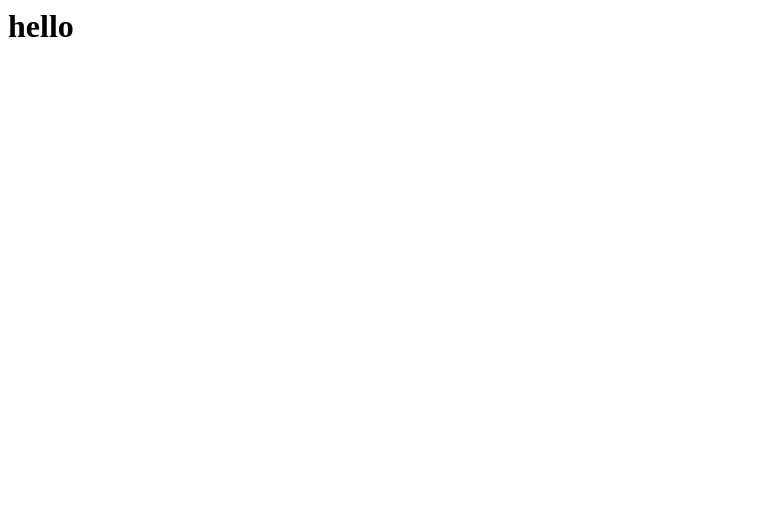
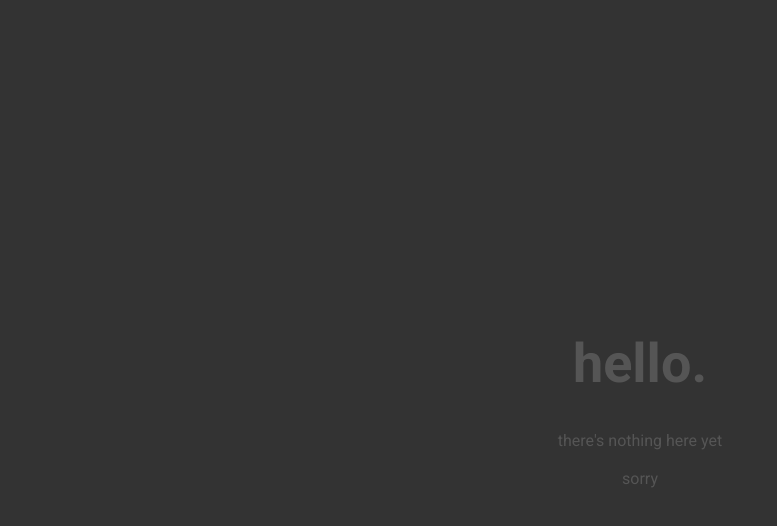
Before and after one commit to JamieBarnes964/JamieBarnes964.github.io, a plain HTML site: page index.html in a window 1280 px wide. Shown: the whole page, without its empty margins (0-777 px from the left). Drawn offline with Linux system fonts and the light colour scheme.

Commit message:
Added centering and additional text

```diff
--- a/index.html
+++ b/index.html
@@ -1 +1,19 @@
-<H1>hello</H1>
+<!DOCTYPE html>
+<html>
+    <link rel="preconnect" href="https://fonts.googleapis.com">
+    <link rel="preconnect" href="https://fonts.gstatic.com" crossorigin>
+    <link href="https://fonts.googleapis.com/css2?family=Roboto:wght@400;700&display=swap" rel="stylesheet">
+    <link rel="stylesheet" href="styles.css">
+    <body>
+        <div class="parent">
+            <div class="child">
+                <h1>hello.</h1>
+                <p>
+                    there's nothing here yet
+                    <br><br>
+                    sorry
+                </p>
+            </div>
+        </div>
+    </body>
+</html>
--- /dev/null
+++ b/styles.css
@@ -0,0 +1,31 @@
+body {
+    background-color: #333;
+}
+
+html, body, .parent {
+    height: 100%;
+    margin: 0;
+}
+
+.parent {
+    width: 100%;
+    height: 100%;
+    display: table;
+    text-align: center;
+    float: left;
+}
+
+.parent > .child {
+    display: table-cell;
+    vertical-align: middle;
+    color: #555;
+}
+
+.child > h1 {
+    font-family: 'Roboto', sans-serif;
+    font-size: 54px;
+}
+
+.child > p {
+    font-family: 'Roboto', sans-serif;
+}
```
